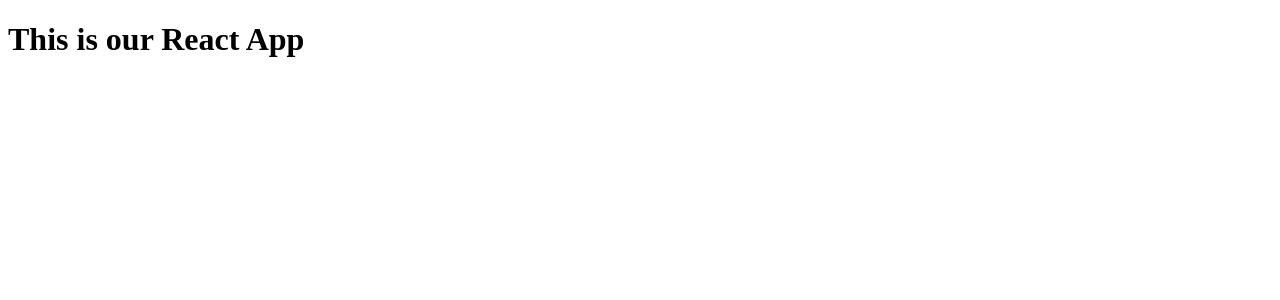
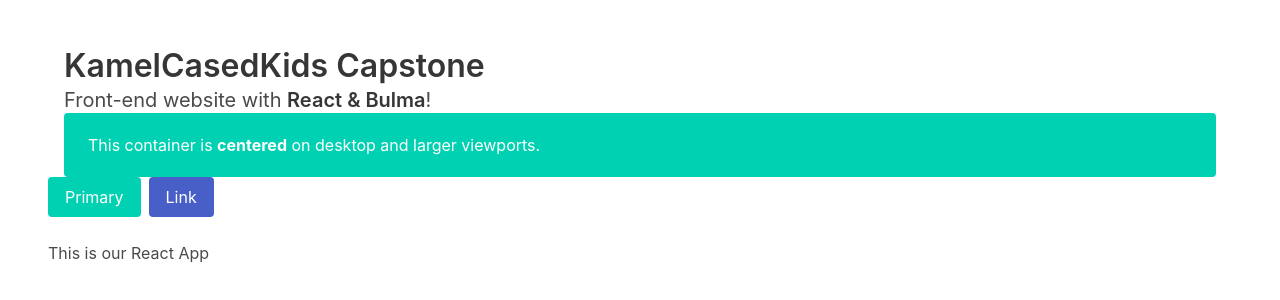
Before and after one commit to KamelCasedKids/fec2, a React app: page / in a window 1280 px wide. Shown: the top 300 px of the page. Built offline with nearby package versions, Linux system fonts and the light colour scheme.

Commit message:
finalized bulma setup with webpack.config.  Things seem to be working between all dependencies

```diff
--- a/client/src/components/app.jsx
+++ b/client/src/components/app.jsx
@@ -1,7 +1,9 @@
 import React from 'react';
 
+require('../css/mystyles.scss');
+
 const App = () => (
-  <h1>This is our React App</h1>
+  <span className="is-primary">This is our React App</span>
 );
 
 export default App;
--- /dev/null
+++ b/client/src/css/mystyles.scss
@@ -0,0 +1,2 @@
+@charset "utf-8";
+@import "~bulma/bulma";
--- a/client/src/index.html
+++ b/client/src/index.html
@@ -1,12 +1,34 @@
-<!doctype html>
-
-<html lang="en">
+<!DOCTYPE html>
+<html>
   <head>
     <meta charset="utf-8">
- <title>My React App from Scratch</title>
+    <meta name="viewport" content="width=device-width, initial-scale=1">
+    <link rel="stylesheet" href="https://cdn.jsdelivr.net/npm/bulma@0.9.1/css/bulma.min.css">
   </head>
   <body>
+  <section class="section">
+    <div class="container">
+      <h1 class="title">
+        KamelCasedKids Capstone
+      </h1>
+      <p class="subtitle">
+        Front-end website with <strong>React & Bulma</strong>!
+      </p>
+    </div>
+
+    <div class="container">
+      <div class="notification is-primary">
+        This container is <strong>centered</strong> on desktop and larger viewports.
+      </div>
+    </div>
+
+    <div class="buttons">
+      <a class="button is-primary">Primary</a>
+      <a class="button is-link">Link</a>
+    </div>
+
     <div id="app"></div>
     <script src="bundle.js"></script>
+  </section>
   </body>
 </html>
--- a/client/src/index.jsx
+++ b/client/src/index.jsx
@@ -1,6 +1,8 @@
 import ReactDOM from 'react-dom';
 import React from 'react';
 import App from './components/app';
+
+require('./css/mystyles.scss');
 
 // import style here or in the app.jsx?
 
--- a/webpack.config.js
+++ b/webpack.config.js
@@ -1,5 +1,6 @@
 const path = require('path');
 const HtmlWebpackPlugin = require('html-webpack-plugin');
+const MiniCssExtractPlugin = require('mini-css-extract-plugin');
 
 module.exports = {
   // the output bundle won't be optimized for production but suitable for development
@@ -26,11 +27,33 @@ module.exports = {
           presets: ['@babel/preset-env', '@babel/preset-react'],
         },
       },
+      {
+        // sass loader needs to process sass and scss files
+        test: /\.(sass|scss)$/,
+        use: [
+          MiniCssExtractPlugin.loader,
+          {
+            loader: 'css-loader',
+          },
+          {
+            loader: 'sass-loader',
+            options: {
+              sourceMap: true,
+              // options...
+            },
+          },
+        ],
+      },
     ],
   },
   resolve: {
     extensions: ['.js', '.jsx'],
   },
   // add a custom index.html as the template
-  plugins: [new HtmlWebpackPlugin({ template: path.resolve(__dirname, 'client', 'src', 'index.html') })],
+  plugins: [
+    new HtmlWebpackPlugin({ template: path.resolve(__dirname, 'client', 'src', 'index.html') }),
+    // new MiniCssExtractPlugin({ path: path.resolve(__dirname
+    // , 'client', 'src', 'css', 'mystyles.css') }),
+    new MiniCssExtractPlugin({ filename: './client/src/css/mystyles.css' }),
+  ],
 };
```
Also changed, not shown: package.json (+6 -1 lines), client/src/css/mystyles.css (added), 1 other file (tests, documents, lock files or other folders). Lines whose indentation alone changed are shown as unchanged.
